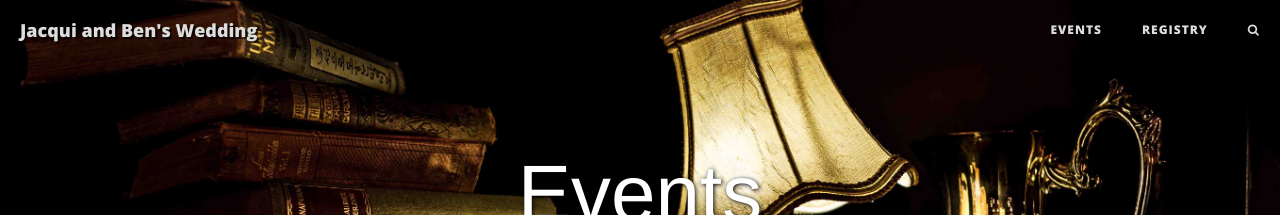
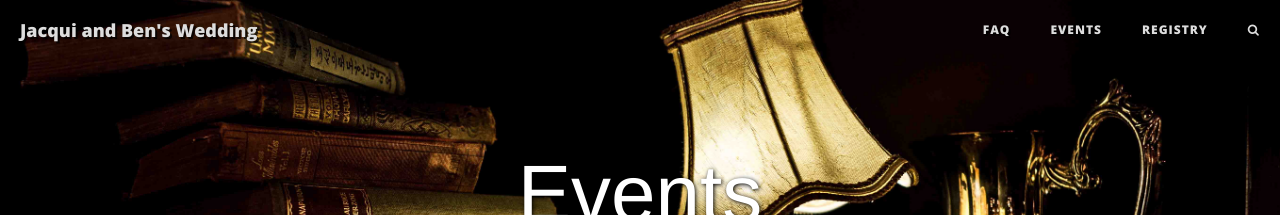
Before and after one commit to SpaceOtterInSpace/spaceotterandbhuga, a Jekyll site: the page built from events/index.html, in a window 1280 px wide. Shown: the top 215 px of the page. Built offline with Jekyll 4.4.1, drawn with Linux system fonts in a browser that asks for light colours; nearby versions of some CDN libraries; the list of posts is cut into pages by our own code.

Commit message:
Add FAQ to fb page.

```diff
--- a/_includes/nav.html
+++ b/_includes/nav.html
@@ -12,6 +12,9 @@
         <!-- Collect the nav links, forms, and other content for toggling -->
         <div class="collapse navbar-collapse" id="bs-example-navbar-collapse-1">
             <ul class="nav navbar-nav navbar-right" style="text-shadow: 2px 2px rgba(0, 0, 0, 0.75);">
+                <li>
+                    <a href="https://www.facebook.com/jacquiandben/" target="_blank">FAQ</a>
+                </li>
                 <li>
                     <a href="{{ root_url }}/events/">Events</a>
                 </li>
--- a/_layouts/default.html
+++ b/_layouts/default.html
@@ -7,7 +7,6 @@
 </head>
 
 <body>
-
 
     {% include nav.html %}
 
```
